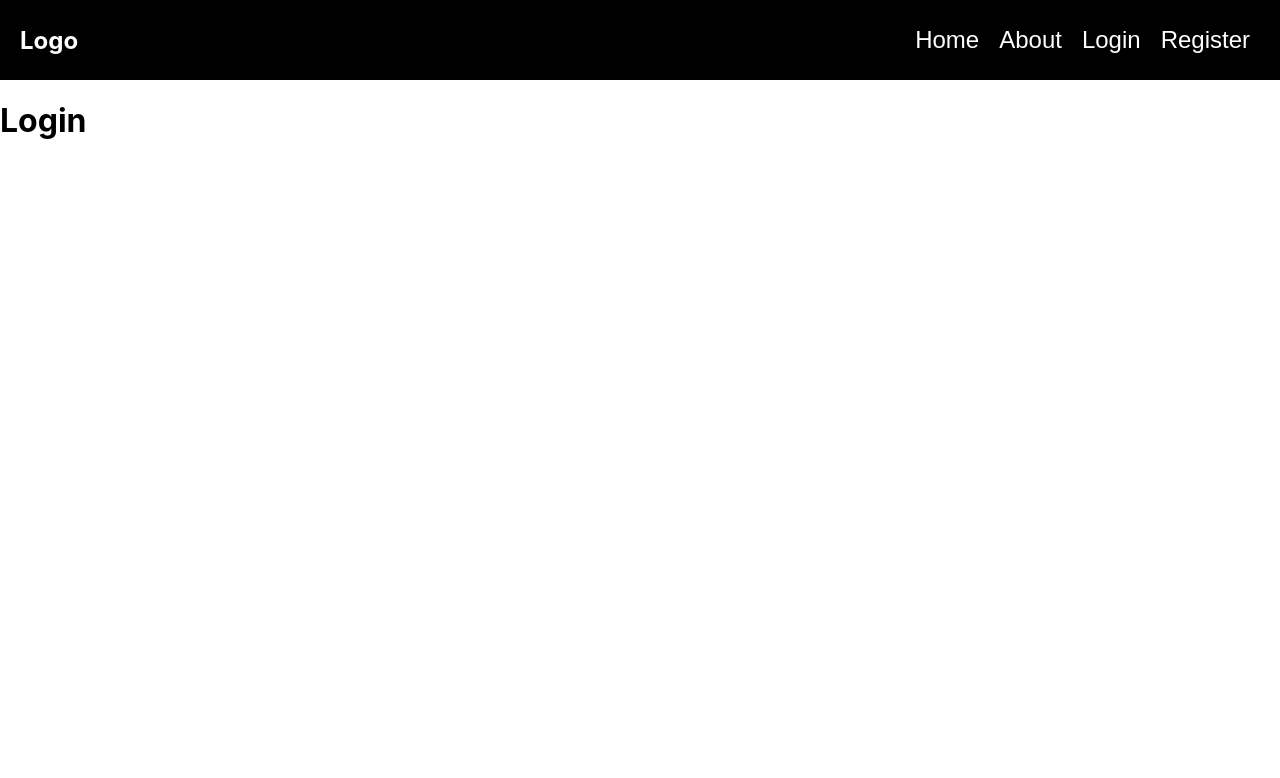
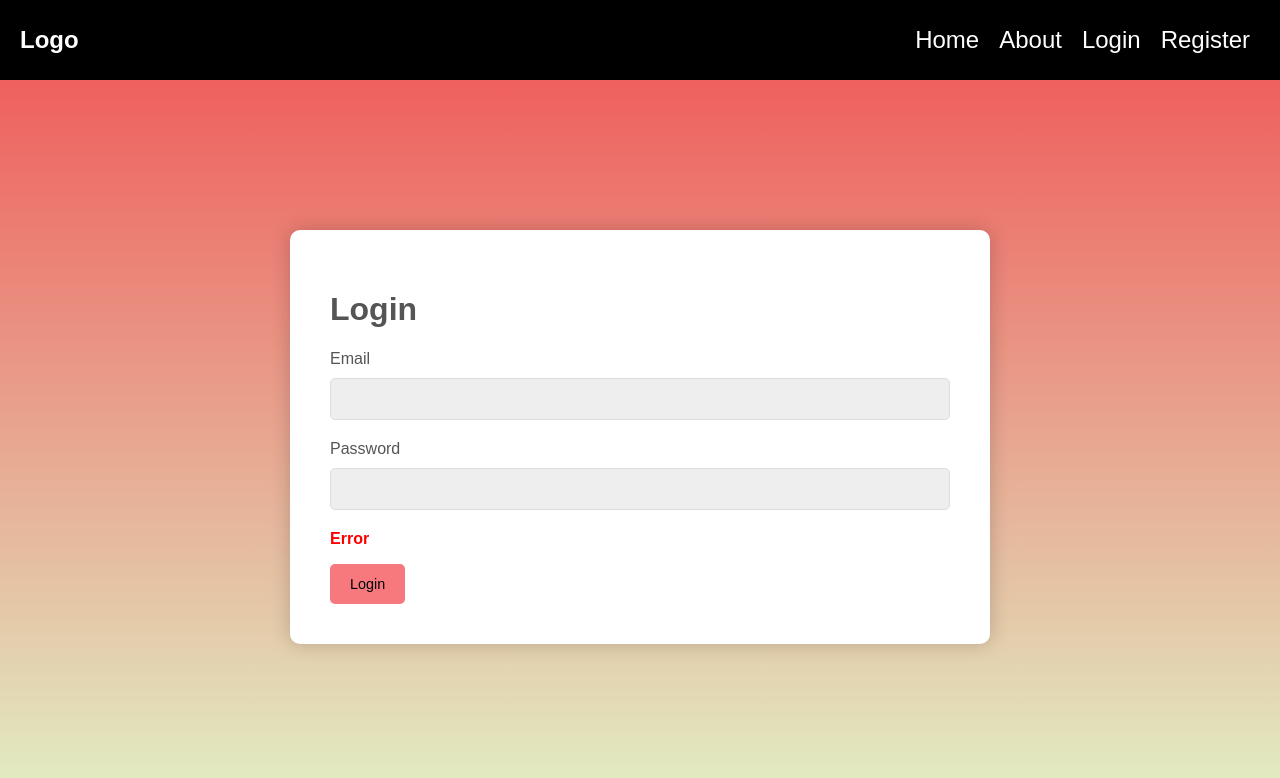
Before and after one commit to ishan-codescale/autumn-deligate-app, a React (Create React App) app: page /login in a window 1280 px wide. Shown: the top 778 px of the page. Built offline with nearby package versions, Linux system fonts and the light colour scheme.

Commit message:
added styled component for login page.

```diff
--- a/src/App.js
+++ b/src/App.js
@@ -1,6 +1,7 @@
 import "./App.css";
 import { BrowserRouter as Router, Routes, Route } from "react-router-dom";
 import Navbar from "./components/Navbar";
+import Login from "./components/Login";
 
 function App() {
   return (
@@ -9,7 +10,7 @@ function App() {
       <Routes>
         <Route path="/" element={<h1>Home</h1>} />
         <Route path="/about" element={<h1>About</h1>} />
-        <Route path="/login" element={<h1>Login</h1>} />
+        <Route path="/login" element={<Login />} />
         <Route path="/register" element={<h1>Register</h1>} />
       </Routes>
     </Router>
--- a/src/components/Login.js
+++ b/src/components/Login.js
@@ -0,0 +1,32 @@
+import React from "react";
+import {
+  GlobalStyle,
+  StyledButton,
+  StyledError,
+  StyledForm,
+  StyledFormWrapper,
+  StyledInput,
+} from "../styled-components/Form.styled";
+
+const Login = () => {
+  return (
+    <>
+      <GlobalStyle />
+      <StyledFormWrapper>
+        <StyledForm>
+          <h1>Login</h1>
+          <label htmlFor="email">Email</label>
+          <StyledInput type="email" name="email" />
+          <label htmlFor="password">Password</label>
+          <StyledInput type="password" name="password" />
+          <StyledError>
+            <p>Error</p>
+          </StyledError>
+          <StyledButton type="submit">Login</StyledButton>
+        </StyledForm>
+      </StyledFormWrapper>
+    </>
+  );
+};
+
+export default Login;
--- a/src/components/Navbar.js
+++ b/src/components/Navbar.js
@@ -10,7 +10,6 @@ import {
   OpenLinksButton,
   NavbarLinkExtend,
 } from "../styled-components/Navbar.styled";
-import { Link } from "react-router-dom";
 
 const Navbar = () => {
   const [extendNavbar, setExtendNavbar] = useState(false);
--- /dev/null
+++ b/src/styled-components/Form.styled.js
@@ -0,0 +1,75 @@
+import styled, { createGlobalStyle, css } from "styled-components";
+
+export const GlobalStyle = createGlobalStyle`
+  html {
+    height: 100%;
+  }
+
+  body {
+    font-family: Arial, Helvetica, sans-serif;
+    background: linear-gradient(to bottom, #f05053, #e1eec3);
+    height: 100%;
+    margin: 0;
+    color: #555;
+  }
+`;
+
+export const SharedStyle = css`
+  background-color: #eee;
+  height: 40px;
+  border-radius: 5px;
+  border: 1px solid #ddd;
+  margin: 10px 0 20px 0;
+  padding: 20px;
+  box-sizing: border-box;
+`;
+
+export const StyledFormWrapper = styled.div`
+  display: flex;
+  justify-content: center;
+  align-items: center;
+  /* height: 100vh; */
+  padding: 150px 20px;
+`;
+
+export const StyledForm = styled.form`
+  width: 100%;
+  max-width: 700px;
+  padding: 40px;
+  background-color: #fff;
+  border-radius: 10px;
+  box-sizing: border-box;
+  box-shadow: 0px 0px 20px 0px rgba(0, 0, 0, 0.2);
+`;
+
+export const StyledInput = styled.input`
+  display: block;
+  width: 100%;
+  ${SharedStyle}
+`;
+
+// export const StyledTextArea = styled.textarea``;
+
+export const StyledButton = styled.button`
+  display: block;
+  background-color: #f7797d;
+  color: #000;
+  font-size: 0.9rem;
+  border: none;
+  border-radius: 5px;
+  height: 40px;
+  padding: 0 20px;
+  cursor: pointer;
+  box-sizing: border-box;
+`;
+
+// export const StyledFieldSet = styled.fieldset``;
+
+export const StyledError = styled.div`
+  color: red;
+  font-weight: 800;
+  border-radius: 5px;
+  padding: 5px auto;
+  align-items: center;
+  justify-content: center;
+`;
--- a/src/styled-components/Login.styled.js
+++ /dev/null
@@ -1,5 +0,0 @@
-import styled from "styled-components";
-
-export const StyledFormWrapper = styled.div``;
-
-export const StyledForm = styled.form``;
```
Also changed, not shown: src/components/Register.js (+7 -0 lines), src/styled-components/Register.styled.js (deleted).
